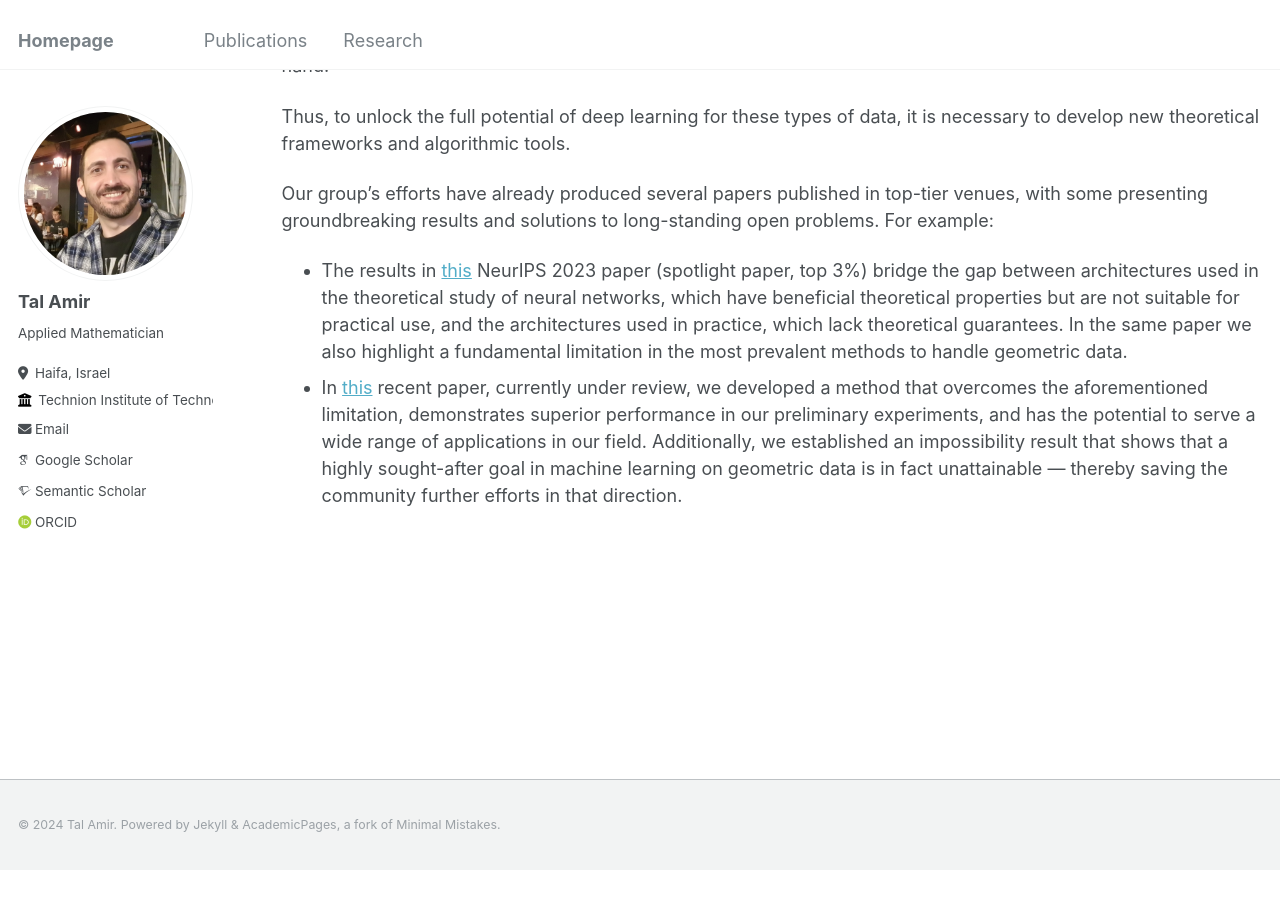
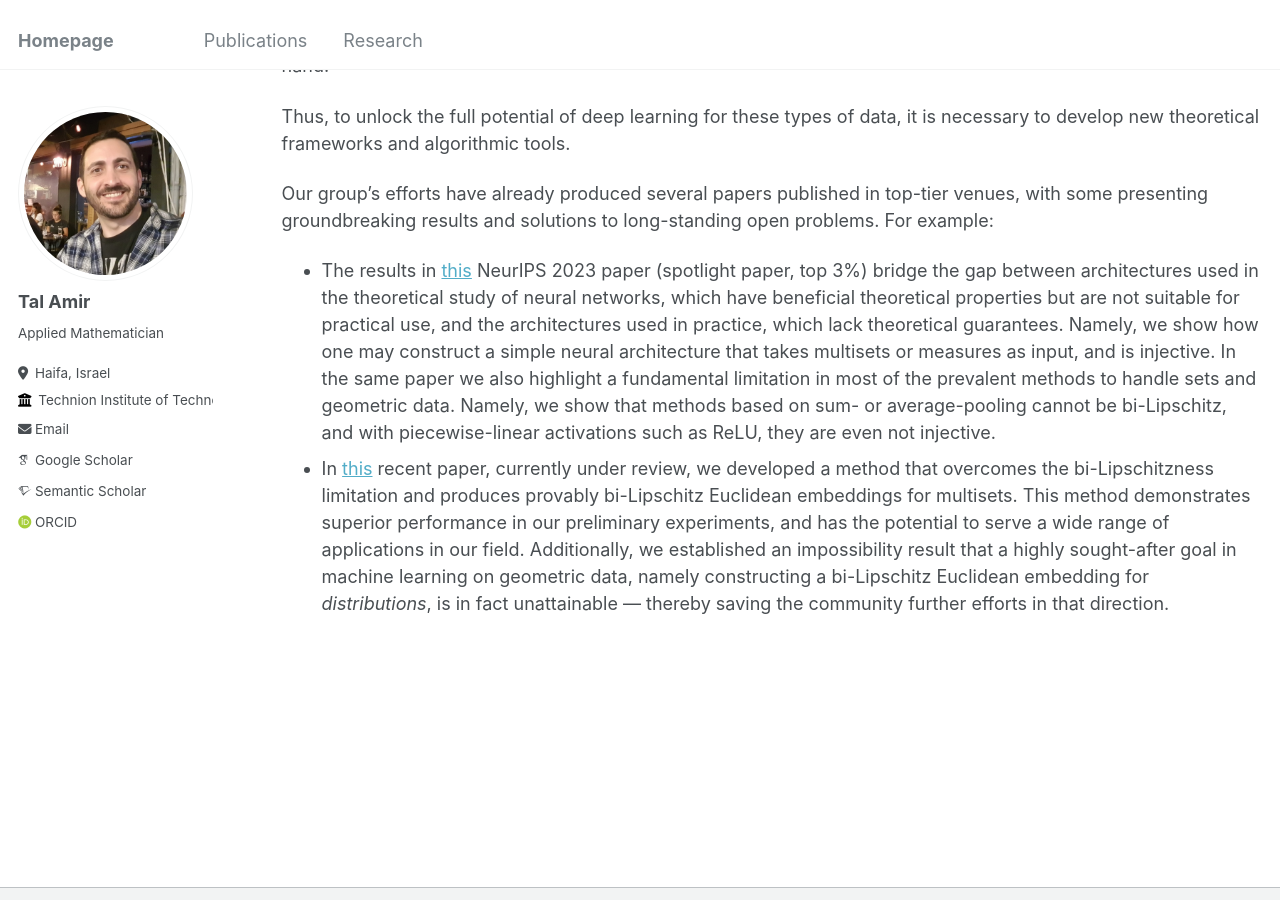
Before and after one commit to tal-amir/tal-amir.github.io, a Jekyll site: the page built from _pages/research.md, in a window 1280 px wide and 900 px high, scrolled down 521 px. Built offline with Jekyll 4.4.1, drawn with Linux system fonts in a browser that asks for light colours; some web fonts are replaced; before the commit the page ends 1392 px from its top, so only the background shows below that.

Commit message:
Update research.md

```diff
--- a/_pages/research.md
+++ b/_pages/research.md
@@ -19,5 +19,5 @@
 
 Our group's efforts have already produced several papers published in top-tier venues, with some presenting groundbreaking results and solutions to long-standing open problems. For example:
 
-- The results in [this](https://tal-amir.github.io/publication/2023-12%20Neural%20Injective%20Functions) NeurIPS 2023 paper (spotlight paper, top 3%) bridge the gap between architectures used in the theoretical study of neural networks, which have beneficial theoretical properties but are not suitable for practical use, and the architectures used in practice, which lack theoretical guarantees. In the same paper we also highlight a fundamental limitation in the most prevalent methods to handle geometric data.
-- In [this](https://tal-amir.github.io/publication/2024-05%20Injective%20Sliced%20Wasserstein%20Embedding) recent paper, currently under review, we developed a method that overcomes the aforementioned limitation, demonstrates superior performance in our preliminary experiments, and has the potential to serve a wide range of applications in our field. Additionally, we established an impossibility result that shows that a highly sought-after goal in machine learning on geometric data is in fact unattainable — thereby saving the community further efforts in that direction.
+- The results in [this](https://tal-amir.github.io/publication/2023-12%20Neural%20Injective%20Functions) NeurIPS 2023 paper (spotlight paper, top 3%) bridge the gap between architectures used in the theoretical study of neural networks, which have beneficial theoretical properties but are not suitable for practical use, and the architectures used in practice, which lack theoretical guarantees. Namely, we show how one may construct a simple neural architecture that takes multisets or measures as input, and is injective. In the same paper we also highlight a fundamental limitation in most of the prevalent methods to handle sets and geometric data. Namely, we show that methods based on sum- or average-pooling cannot be bi-Lipschitz, and with piecewise-linear activations such as ReLU, they are even not injective.
+- In [this](https://tal-amir.github.io/publication/2024-05%20Injective%20Sliced%20Wasserstein%20Embedding) recent paper, currently under review, we developed a method that overcomes the bi-Lipschitzness limitation and produces provably bi-Lipschitz Euclidean embeddings for multisets. This method demonstrates superior performance in our preliminary experiments, and has the potential to serve a wide range of applications in our field. Additionally, we established an impossibility result that a highly sought-after goal in machine learning on geometric data, namely constructing a bi-Lipschitz Euclidean embedding for _distributions_, is in fact unattainable — thereby saving the community further efforts in that direction.
```
